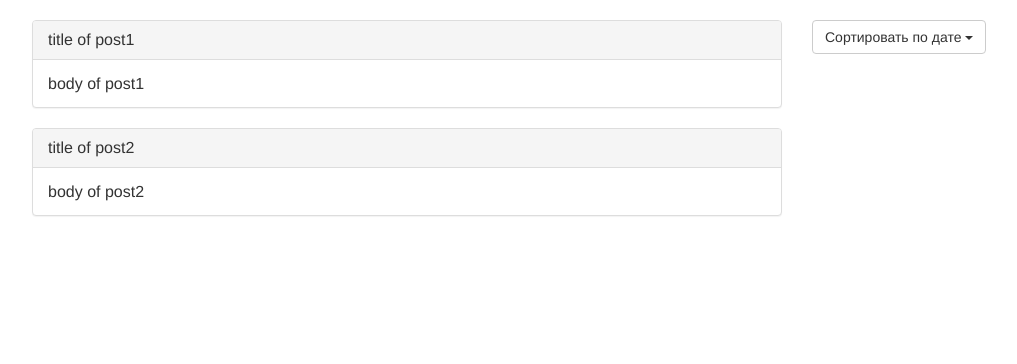
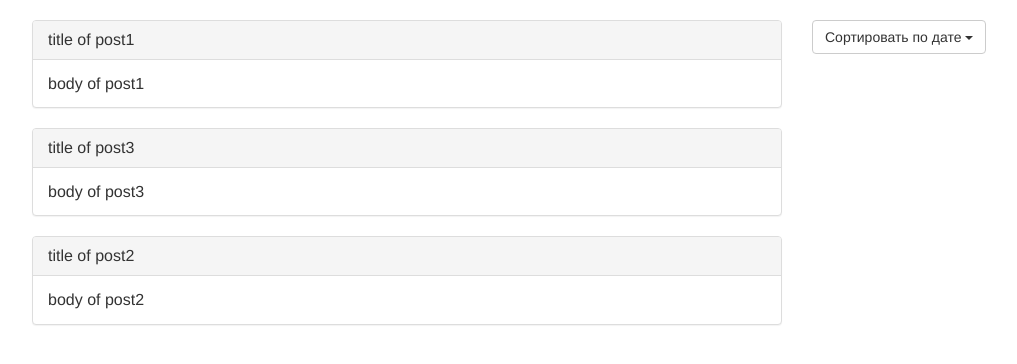
Before and after one commit to AntFilin/lessonsphp, a PHP site: page /post/post.php in a window 1280 px wide. Shown: the part 50-414 px from the top of the page, without its empty margins (38-1055 px from the left). Run offline with PHP 8.4, Linux system fonts and the light colour scheme.

Commit message:
Папка post

```diff
--- a/post/post.html.php
+++ b/post/post.html.php
@@ -5,6 +5,8 @@
     <title>Публикации</title>
     <link rel="stylesheet" href="../css/bootstrap.min.css" />
     <link rel="stylesheet" href="../css/style.css" />
+    <script src="https://code.jquery.com/jquery.min.js"></script>
+    <script src="https://maxcdn.bootstrapcdn.com/bootstrap/3.3.4/js/bootstrap.min.js"></script>
 </head>
 <body>
     <nav class="navbar navbar-inverse">
@@ -40,9 +42,7 @@
         </div>
     </div>
 </div>
-<script src="../js/bootstrap.min.js"></script>
-<script src="../js/bootstrap.js"></script>
-<script src="../js/scripts.js"></script>
+
 
 </body>
 </html>
--- a/post/post.php
+++ b/post/post.php
@@ -1,9 +1,12 @@
 <?php
 
-$posts = array (
-     array ('title' => 'title of post1','body' => 'body of post1','date' =>'2015-12-01 13:00:00'),
-     array ('title' => 'title of post2','body' => 'body of post2','date' =>'2015-12-02 13:00:00'),
+$posts = [
+    "2015-12-01" => ['title' => 'title of post1','body' => 'body of post1','date' =>'13:01:00'],
+    "2015-12-05" => ['title' => 'title of post2','body' => 'body of post2','date' =>'13:05:00'],
+    "2015-12-03" => ['title' => 'title of post3','body' => 'body of post3','date' =>'13:10:00']
+];
 
-);
+ksort($posts);
+array_values($posts);
 
 include 'post.html.php';
```
